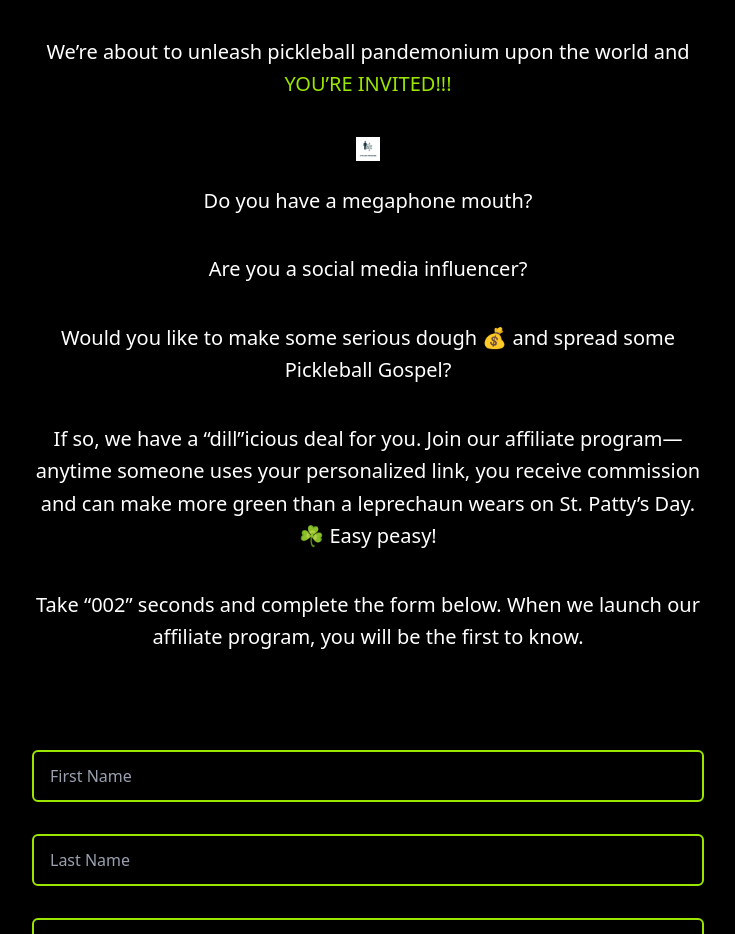
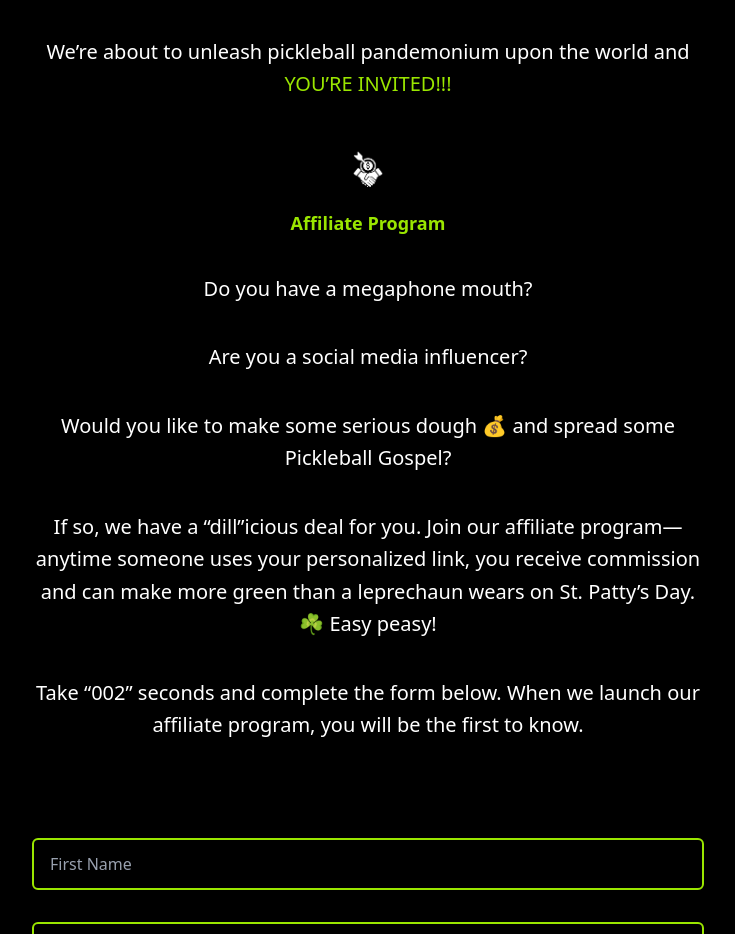
Before and after one commit to ahmedafzal98/wesellpickleball, a React (Vite) app in the folder client/: page / in a window 1280 px wide. Shown: the part 820-1754 px from the top of the page, without its empty margins (272-1007 px from the left). Built offline with nearby package versions, Linux system fonts and the light colour scheme.

Commit message:
add icon

```diff
--- a/client/src/components/AffiliateInfo.jsx
+++ b/client/src/components/AffiliateInfo.jsx
@@ -1,6 +1,6 @@
 import React from "react";
 
-import affiliateIcon from "../assets/affiliate_icon.png";
+import affiliateIcon from "../assets/Affiliate.png";
 
 const AffiliateInfo = () => {
   return (
@@ -28,8 +28,12 @@ const AffiliateInfo = () => {
         <img
           src={affiliateIcon}
           alt="Affiliate Icon"
-          className="w-6 h-6 mx-auto my-2 mb-6"
+          className="w-12 h-12 sm:w-16 sm:h-16 mx-auto my-2"
         />
+
+        <p className="text-base sm:text-lg font-semibold text-lime-400">
+          Affiliate Program
+        </p>
 
         <p>Do you have a megaphone mouth?</p>
         <p>Are you a social media influencer?</p>
```
Also changed, not shown: client/src/assets/Affiliate.png (added), client/src/assets/affiliate_icon.png (deleted).
